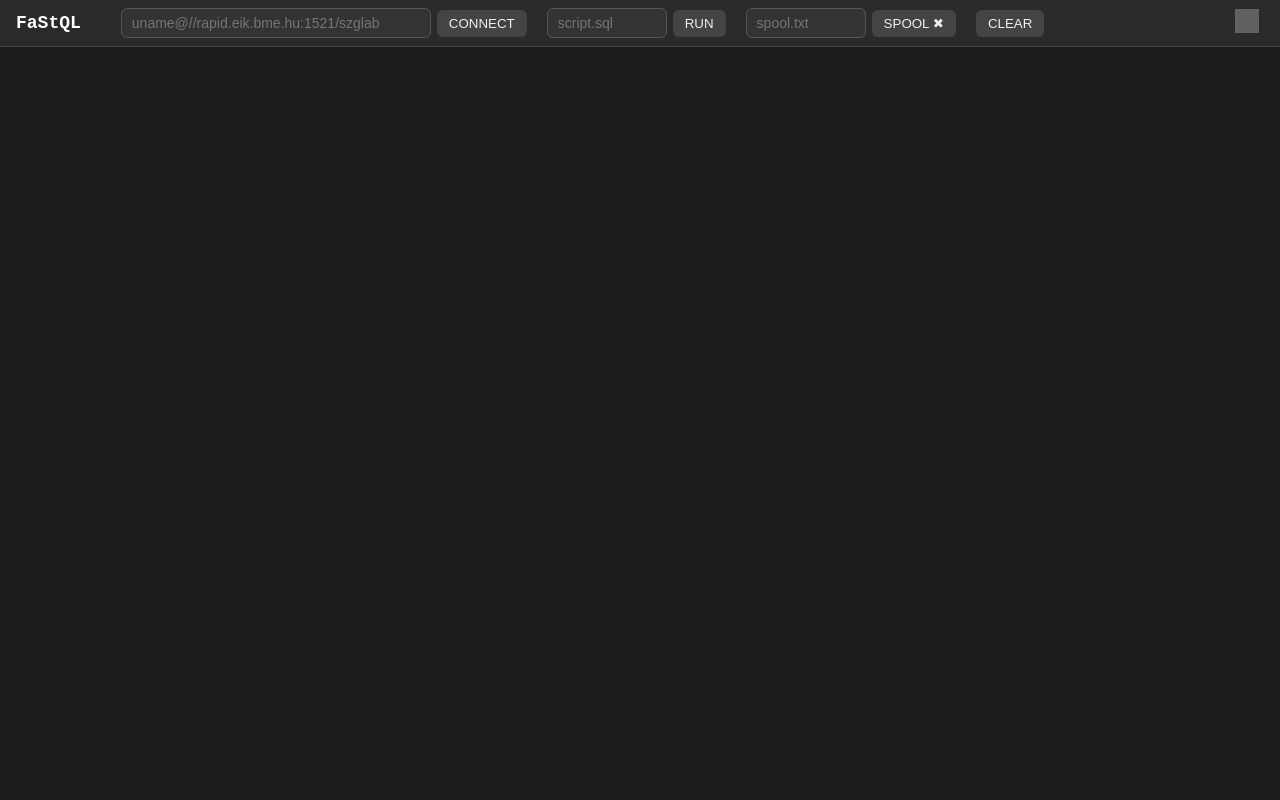
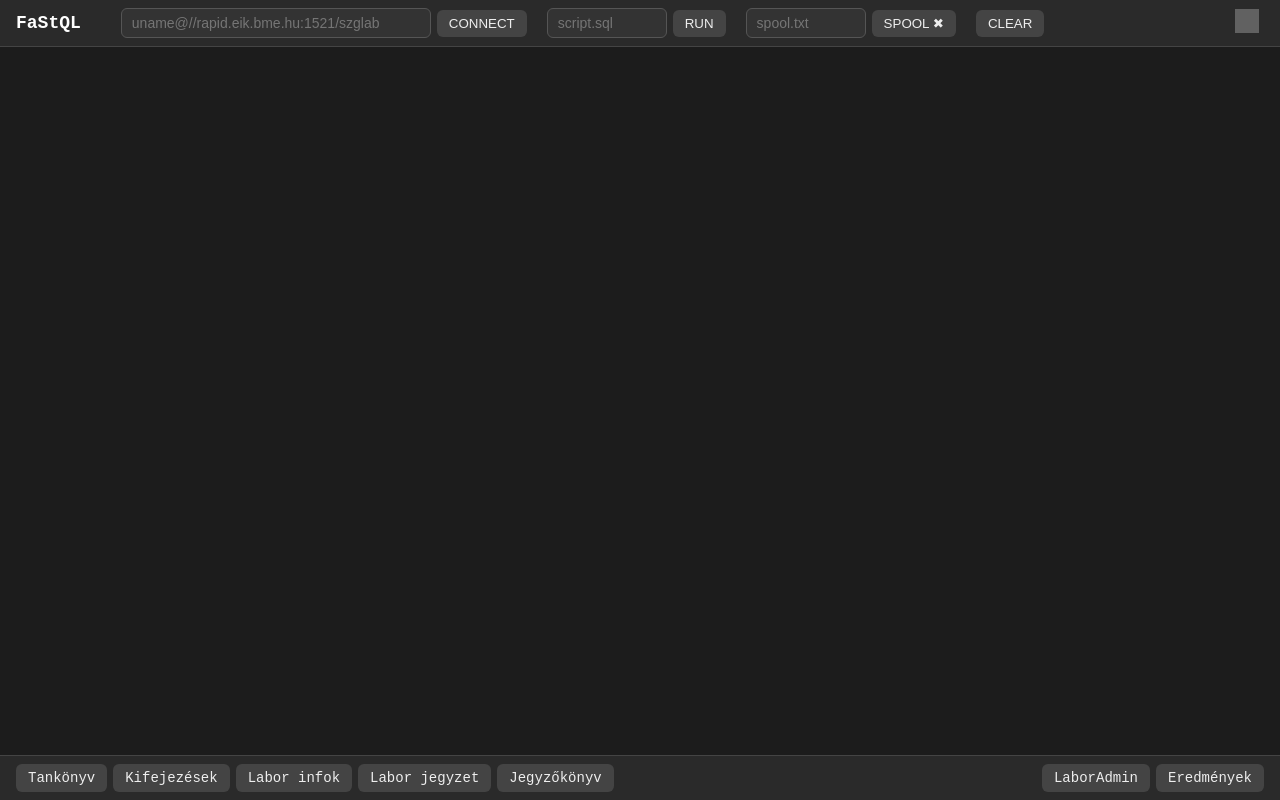
Before and after one commit to BrNi05/FaStQL, a website built with webpack: page public/index.html in a window 1280 px wide. Built offline with nearby package versions, Linux system fonts and the light colour scheme; grey boxes are pictures that could not be loaded.

Commit message:
FEATURE: links to useful material (#7)

```diff
--- a/public/index.html
+++ b/public/index.html
@@ -2,7 +2,7 @@
 <html lang="en">
 <head>
   <meta charset="UTF-8">
-  <title>FaStQL GUI</title>
+  <title>FaStQL</title>
   <link rel="stylesheet" href="style.css">
   <script src="/socket.io/socket.io.js"></script>
   <link rel="stylesheet" href="https://cdn.jsdelivr.net/npm/xterm/css/xterm.css" />
@@ -41,13 +41,25 @@
     <div id="terminal"></div>
   </div>
 
+  <div id="bottomToolbar">
+    <div class="buttonGroup">
+      <a href="https://db.bme.hu/~gajdos/Adatbazisok2019.pdf" class="bt controlBtn" target="_blank">Tankönyv</a>
+      <a href="https://docs.google.com/document/d/1tV3mGctq9Z0feGOEawKl322oKvYfJIWMNmFYm1KOpG8/edit?usp=sharing" class="bt controlBtn" target="_blank">Kifejezések</a>
+      <a href="https://www.db.bme.hu/adatbazisok/labor/" class="bt controlBtn" target="_blank">Labor infok</a>
+      <a href="https://www.db.bme.hu/adatbazisok/labor/files/hallgatoi-segedlet-teljes2022.pdf" class="bt controlBtn" target="_blank">Labor jegyzet</a>
+      <a href="https://www.db.bme.hu/jegyzokonyv/tudnivalok/" class="bt controlBtn" target="_blank">Jegyzőkönyv</a>
+    </div>
+
+    <div class="buttonGroup">
+      <a href="https://fecske.db.bme.hu/" class="bt controlBtn" target="_blank">LaborAdmin</a>
+      <a href="https://www.db.bme.hu/adatbazisok/eredmenyek" class="bt controlBtn" target="_blank">Eredmények</a>
+    </div>
+  </div>
+
   <script src="bundle.js"></script>
-
   <script>
     const title = document.getElementById('title');
-    title.addEventListener('click', () => {
-      location.reload();
-    });
+    title.addEventListener('click', () => location.reload());
 
     // Send input field content on Enter key down
     function attachEnter(inputId, buttonId) {
@@ -55,9 +67,7 @@
       const button = document.getElementById(buttonId);
 
       input.addEventListener('keydown', (event) => {
-        if (event.key === 'Enter') {
-          button.click();
-        }
+        if (event.key === 'Enter') button.click();
       });
     }
 
--- a/public/style.css
+++ b/public/style.css
@@ -86,7 +86,8 @@ body {
 }
 
 /* Buttons on hover */
-.control button:hover {
+.control button:hover,
+#bottomToolbar .bt:hover {
   background: #666;
 }
 
@@ -95,6 +96,7 @@ body {
   flex: 1;
   padding-top: 15px;
   padding-left: 15px;
+  padding-bottom: 42px;
   box-sizing: border-box;
 }
 
@@ -162,3 +164,52 @@ body {
 #toolbar::-webkit-scrollbar-thumb:hover {
   background: #777;
 }
+
+/* Bottom toolbar */
+#bottomToolbar {
+  position: fixed;
+  bottom: 0;
+  left: 0;
+  width: 100%;
+  background: #2a2a2a;
+  border-top: 1px solid #444;
+  display: flex;
+  align-items: center;
+  padding: 8px 16px;
+  gap: 12px;
+  flex-shrink: 0;
+  flex-wrap: nowrap;
+  overflow-x: auto;
+  scrollbar-width: thin;
+  scrollbar-color: #555 #2a2a2a;
+  z-index: 100;
+}
+
+/* Bottom toolbar - left button group */
+#bottomToolbar .buttonGroup:first-child {
+  display: flex;
+  gap: 6px;
+}
+
+/* Bottom toolbar - right button group */
+#bottomToolbar .buttonGroup:last-child {
+  display: flex;
+  gap: 6px;
+  margin-left: auto;
+}
+
+/* Buttons (bottom toolbar) */
+#bottomToolbar .bt {
+  text-decoration: none;
+  font-weight: 500;
+  color: #eee;
+  display: inline-block;
+  padding: 6px 12px;
+  border-radius: 6px;
+  background: #444;
+  cursor: pointer;
+  transition: background 0.2s;
+  white-space: nowrap;
+  font-size: 14px;
+  text-align: center;
+}
```
